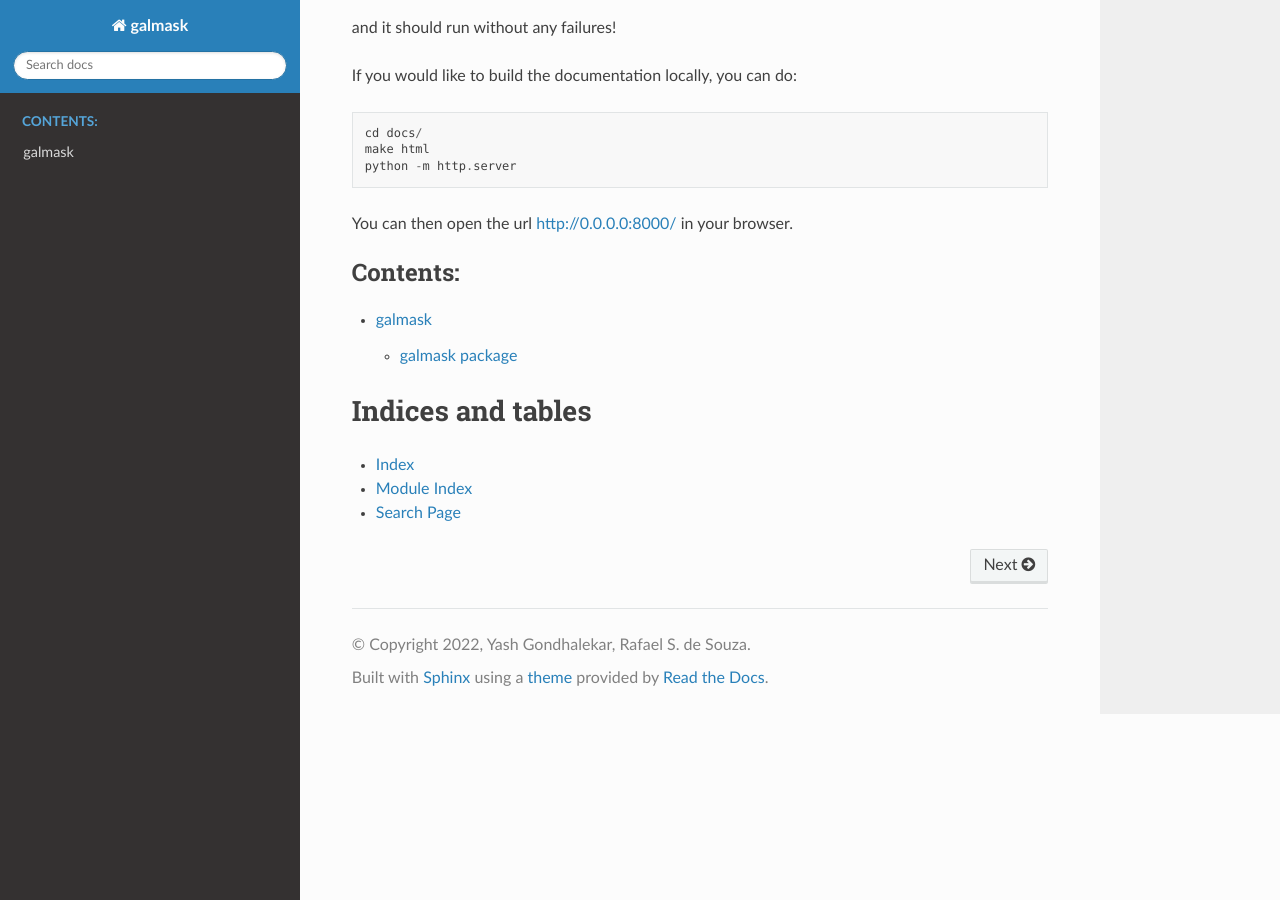
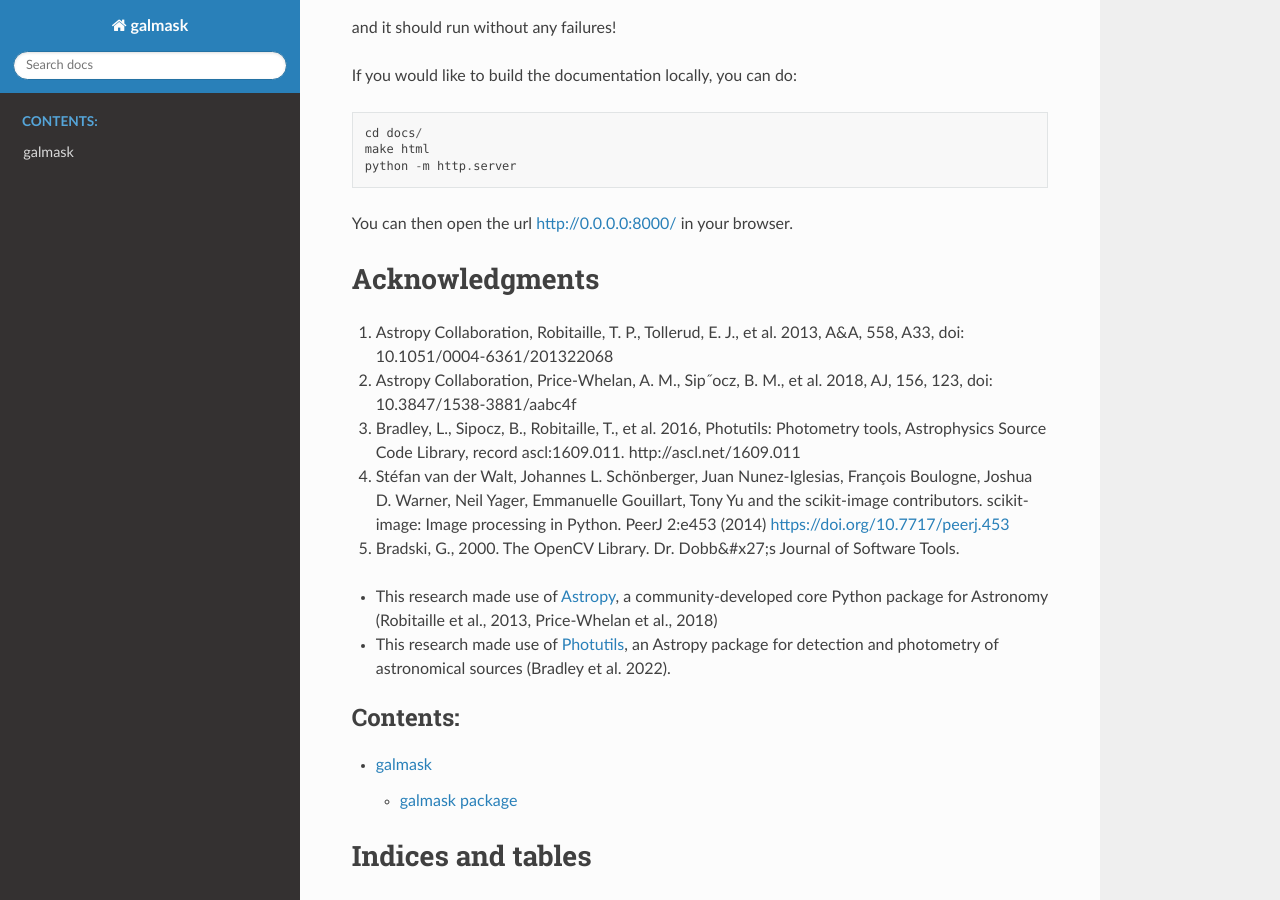
Before and after one commit to Yash-10/galmask, a Sphinx documentation site: the page built from docs/index.rst, in a window 1280 px wide and 900 px high, scrolled down 3958 px. Built offline with Sphinx 7.4.7 and the Read the Docs theme 2.0.0, drawn with Linux system fonts in a browser that asks for light colours.

Commit message:
Add references and acks

```diff
--- a/docs/index.rst
+++ b/docs/index.rst
@@ -157,6 +157,17 @@ If you would like to build the documentation locally, you can do::
 
 You can then open the url http://0.0.0.0:8000/ in your browser.
 
+Acknowledgments
+===============
+
+#. Astropy Collaboration, Robitaille, T. P., Tollerud, E. J., et al. 2013, A&A, 558, A33, doi: 10.1051/0004-6361/201322068
+#. Astropy Collaboration, Price-Whelan, A. M., Sip˝ocz, B. M., et al. 2018, AJ, 156, 123, doi: 10.3847/1538-3881/aabc4f
+#. Bradley, L., Sipocz, B., Robitaille, T., et al. 2016, Photutils: Photometry tools, Astrophysics Source Code Library, record ascl:1609.011. http://ascl.net/1609.011
+#. Stéfan van der Walt, Johannes L. Schönberger, Juan Nunez-Iglesias, François Boulogne, Joshua D. Warner, Neil Yager, Emmanuelle Gouillart, Tony Yu and the scikit-image contributors. scikit-image: Image processing in Python. PeerJ 2:e453 (2014) https://doi.org/10.7717/peerj.453
+#. Bradski, G., 2000. The OpenCV Library. Dr. Dobb&#x27;s Journal of Software Tools.
+
+- This research made use of `Astropy <https://www.astropy.org>`__, a community-developed core Python package for Astronomy (Robitaille et al., 2013, Price-Whelan et al., 2018)
+- This research made use of `Photutils <https://photutils.readthedocs.io/>`__, an Astropy package for detection and photometry of astronomical sources (Bradley et al. 2022).
 
 .. toctree::
    :maxdepth: 2
```
